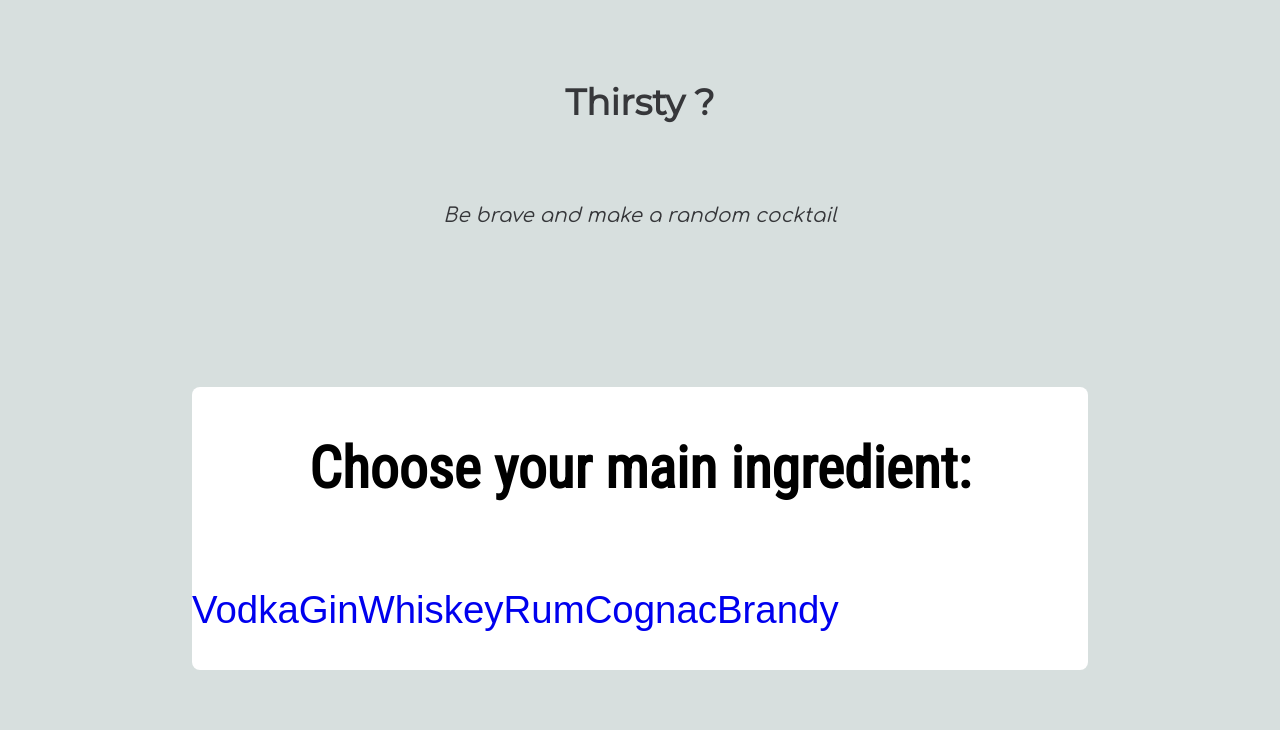
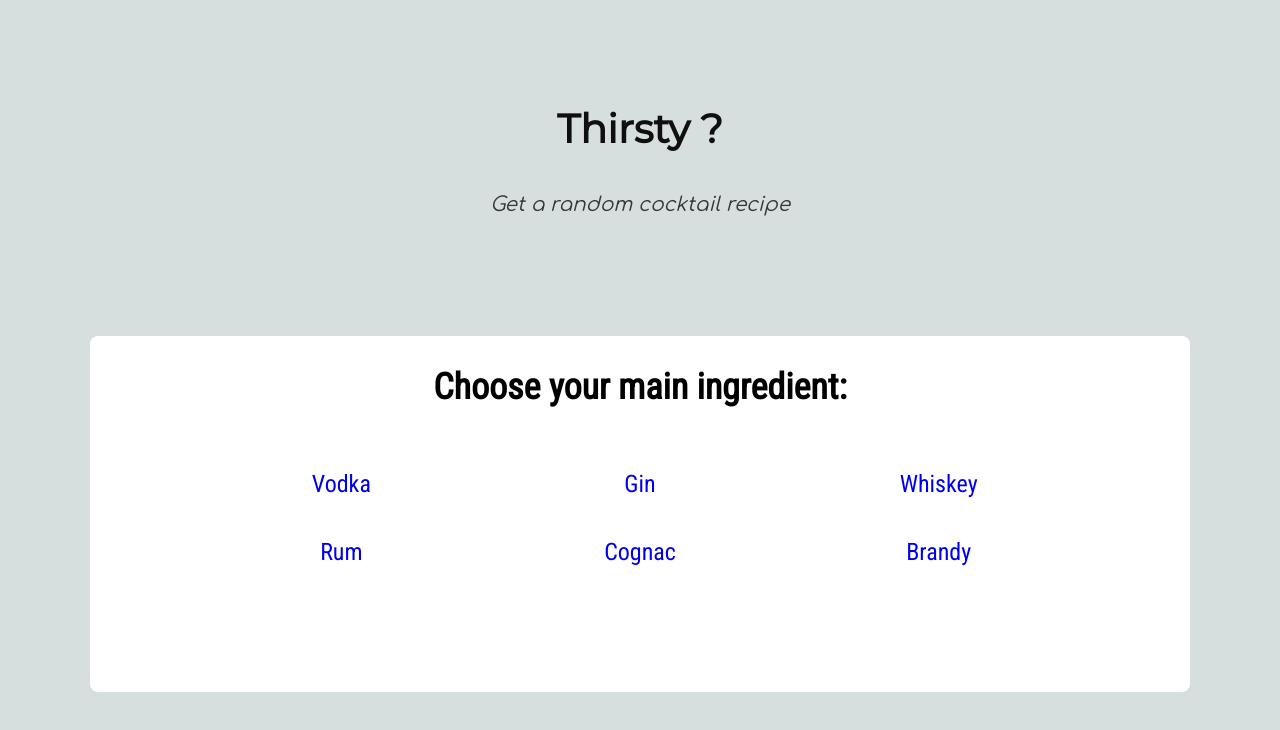
Before and after one commit to linneat/thirsty, a React (Create React App) app: page /#/ in a window 1280 px wide. Shown: the top 730 px of the page. Built offline with nearby package versions, Linux system fonts and the light colour scheme.

Commit message:
css changes

```diff
--- a/src/App.css
+++ b/src/App.css
@@ -7,7 +7,7 @@
 
 
 
-.App-header {
+/*.App-header /*{
   background-color: #282c34;
   min-height: 7vh;
   display: flex;
@@ -16,4 +16,8 @@
   justify-content: center;
   font-size: calc(10px + 2vmin);
   color: white;
+}*/
+
+body{
+  background-color: rgb(215, 223, 222);
 }
--- a/src/Components/Home.css
+++ b/src/Components/Home.css
@@ -1,26 +1,3 @@
 @import url("https://fonts.googleapis.com/css?family=Montserrat&display=swap");
 @import url("https://fonts.googleapis.com/css?family=Roboto+Condensed&display=swap");
 @import url("https://fonts.googleapis.com/css?family=Comfortaa&display=swap");
-.title{
-    font-size: 36px;
-    font-family: Montserrat;
-    color: rgb(54, 55, 58);
-    margin-top: 10vh;
-}
-
-.slogan{
-    font-size: 20px;
-    font-family: Comfortaa;
-    font-style: italic;
-    color: rgb(54, 55, 58);
-    margin-top: 10vh;
-
-}
-
-h2{
-    font-family: Roboto Condensed;
-}
-
-body{
-    background-color: rgb(215, 223, 222);
-}
--- /dev/null
+++ b/src/Components/MainIngredient.js
@@ -0,0 +1,19 @@
+import React, { Component } from "react";
+import { Link } from "react-router-dom";
+
+export default class Cocktail extends Component {
+  render() {
+    return (
+      <div>
+        <Link
+          to={{
+            pathname: "/cocktail",
+            mainIngredient: this.props.name,
+          }}
+        >
+          {this.props.name}
+        </Link>
+      </div>
+    );
+  }
+}
--- a/src/Components/Spirits.css
+++ b/src/Components/Spirits.css
@@ -1,4 +1,26 @@
 
+@import url("https://fonts.googleapis.com/css?family=Montserrat&display=swap");
+@import url("https://fonts.googleapis.com/css?family=Roboto+Condensed&display=swap");
+@import url("https://fonts.googleapis.com/css?family=Comfortaa&display=swap");
+.title{
+    font-size: 40px;
+    font-family: Montserrat;
+    color: rgb(15, 15, 15);
+    margin-top: 13vh;
+}
+
+.slogan{
+    font-size: 20px;
+    font-family: Comfortaa;
+    font-style: italic;
+    color: rgb(54, 55, 58);
+    margin-top: 5vh;
+
+}
+
+h2{
+    font-family: Roboto Condensed;
+}
 
 .ingredientListWrapper{
     display: flex;
@@ -6,23 +28,50 @@
     background-color: white;
     width: 70%;
     margin: auto;
-    margin-top: 20vh;
+    margin-top: 15vh;
     border-radius: 8px;
+    padding: 8vw;
+    padding-top: 0%;
 }
 
 .ingredientListHeader{
-    font-size: 3vw;
+    font-size: 3vh;
+    margin-top: 0%;
+
 }
 
 .ingredientList a {
     text-decoration: none;
 }
 
+.ingredientList{
+    margin-top: 2vh;
+}
 
-.ingredientList ul{
-    font-size: 3vw;
-    list-style-type: none;
-    padding-inline-start: 0px;
+.ingedientName{
     display: flex;
+    align-self: center;
+    padding-top: 2vh;
+    padding-bottom: 4vh;
+    font-size: 3vh;
+    font-family: Roboto Condensed;
+    color:rgb(54, 55, 58);;
+}
+
+.row {
+    display: flex;
+    flex-direction: row;
     flex-wrap: wrap;
-}
+    width: 100%;
+  }
+
+  .column {
+    display: flex;
+    flex-direction: column;
+    flex-basis: 100%;
+    flex: 1;
+  }
+
+  .ingedientName{
+      padding-bottom: 3vh;
+  }
--- a/src/Components/Spirits.js
+++ b/src/Components/Spirits.js
@@ -1,37 +1,56 @@
 import React, { Component } from "react";
-import { Link } from "react-router-dom";
-import './Spirits.css';
+import MainIngredient from "./MainIngredient";
+import "./Spirits.css";
 
 export default class Spirits extends Component {
   render() {
-    const ingredients = ["Vodka", "Gin", "Whiskey", "Rum", "Cognac", "Brandy"];
-
     return (
       <div>
         <h1 className="title">Thirsty ?</h1>
-        <p className="slogan">Be brave and make a random cocktail</p>
+        <p className="slogan">Get a random cocktail recipe</p>
+
         <div className="ingredientListWrapper">
           <div className="ingredientListHeader">
-        <h2>Choose your main ingredient:</h2>
-        </div>
-        <div className="ingredientList">
-        <ul>
-          {ingredients.map((ingredient, index) => {
-            return (
-              <li key={ingredient}>
-                <Link
-                  to={{
-                    pathname: "/cocktail",
-                    mainIngredient: ingredient
-                  }}
-                >
-                  {ingredient}
-                </Link>
-              </li>
-            );
-          })}
-        </ul>
-        </div>
+            <h2>Choose your main ingredient:</h2>
+          </div>
+
+          <div className="ingredientList">
+            <div className="row">
+              <div className="column">
+                <div className="ingedientName">
+                <MainIngredient name="Vodka"/>
+                </div>
+              </div>
+              <div className="column">
+              <div className="ingedientName">
+                <MainIngredient name="Gin"/>
+                </div>
+              </div>
+              <div className="column">
+              <div className="ingedientName">
+                <MainIngredient name="Whiskey"/>
+                </div>
+              </div>
+            </div>
+
+            <div className="row">
+              <div className="column">
+              <div className="ingedientName">
+                <MainIngredient name="Rum"/>
+                </div>
+              </div>
+              <div className="column">
+              <div className="ingedientName">
+                <MainIngredient name="Cognac"/>
+                </div>
+              </div>
+              <div className="column">
+              <div className="ingedientName">
+                <MainIngredient name="Brandy"/>
+                </div>
+              </div>
+            </div>
+          </div>
         </div>
       </div>
     );
```
Also changed, not shown: 1 other file (tests, documents, lock files or other folders).
